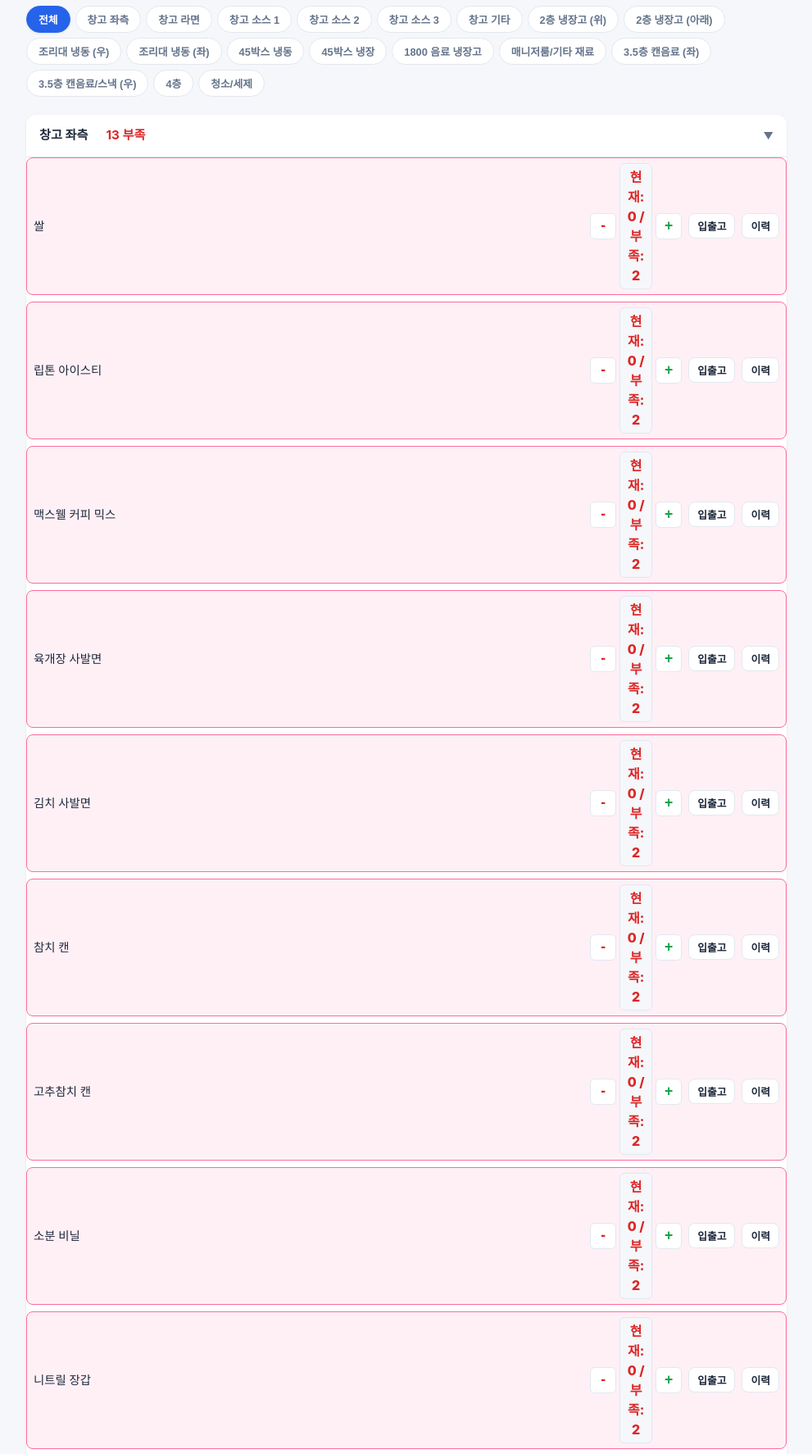
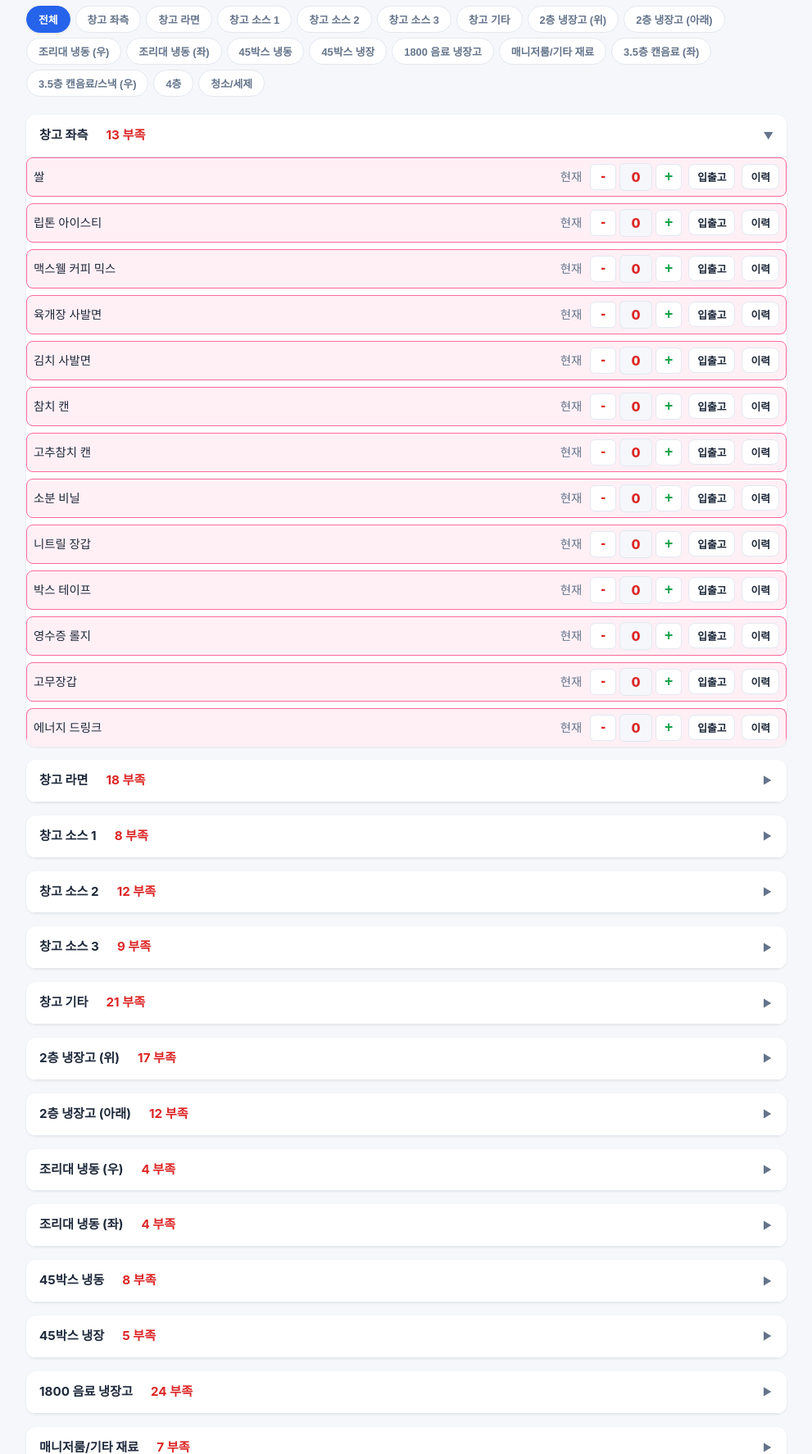
Before and after one commit to indiegyu/smp-pc-kitchen, a Flask app: page /inventory in a window 1280 px wide. Shown: the part 226-2000 px from the top of the page at 82% size, without its empty margins (144-1135 px from the left). Run offline with Flask 3, Linux system fonts and the light colour scheme; data comes from the database, SQL or seed files in the repository.

Commit message:
UI: revert qty-value, add '현재' label

```diff
--- a/static/css/style.css
+++ b/static/css/style.css
@@ -637,6 +637,13 @@ body {
 .qty-btn:active { transform: scale(0.9); background: var(--bg); }
 .qty-btn.minus { color: var(--danger); }
 .qty-btn.plus { color: var(--success); }
+
+.current-label {
+    margin-right: 6px;
+    font-size: 0.9rem;
+    color: var(--text-secondary);
+    white-space: nowrap;
+}
 
 .qty-value {
     width: 40px;
--- a/static/js/inventory-shared.js
+++ b/static/js/inventory-shared.js
@@ -115,7 +115,7 @@
        html += `<div class="inventory-cat-body"><ul class="inventory-items">`;
        byCat[name].forEach(it => {
          const shortage = (typeof it.min_threshold === 'number') ? Math.max(0, it.min_threshold - it.quantity) : 0;
-         html += `<li class="inventory-item low-stock"><span class="inventory-item-name">${it.name}</span><span class="inventory-item-qty">현재: ${it.quantity} / 부족: ${shortage}</span></li>`;
+         html += `<li class="inventory-item low-stock"><span class="inventory-item-name">${it.name}</span><span class="inventory-item-qty">${it.quantity}</span></li>`;
        });
        html += `</ul></div></div>`;
       });
@@ -146,7 +146,7 @@
           invHtml += '<ul class="inventory-items">';
           cat.items.forEach(it => {
             const shortage = (typeof it.min_threshold === 'number') ? Math.max(0, it.min_threshold - it.quantity) : 0;
-            invHtml += `<li class="inventory-item"><span class="inventory-item-name">${it.name}</span><span class="inventory-item-qty">현재: ${it.quantity} / 부족: ${shortage}</span></li>`;
+            invHtml += `<li class="inventory-item"><span class="inventory-item-name">${it.name}</span><span class="inventory-item-qty">${it.quantity}</span></li>`;
           });
           invHtml += '</ul>';
         } else {
@@ -269,8 +269,9 @@
                     ${item.location ? `<div class="inv-location">${item.location}</div>` : ''}
                   </div>
                   <div class="inv-qty">
+                    <span class="current-label">현재</span>
                     <button class="qty-btn minus" onclick="quickAdjust(${item.id}, -1, event)">-</button>
-                     <span class="qty-value ${item.low_stock ? 'low' : ''}">현재: ${item.quantity} / 부족: ${Math.max(0, (typeof item.min_threshold === 'number' ? item.min_threshold : 0) - item.quantity)}</span>
+                    <span class="qty-value ${item.low_stock ? 'low' : ''}">${item.quantity}</span>
                     <button class="qty-btn plus" onclick="quickAdjust(${item.id}, 1, event)">+</button>
                   </div>
                   <button class="btn btn-outline btn-sm" onclick="openTxModal(${item.id}, '${String(item.name).replace(/'/g, "\\'")}')">입출고</button>
```
